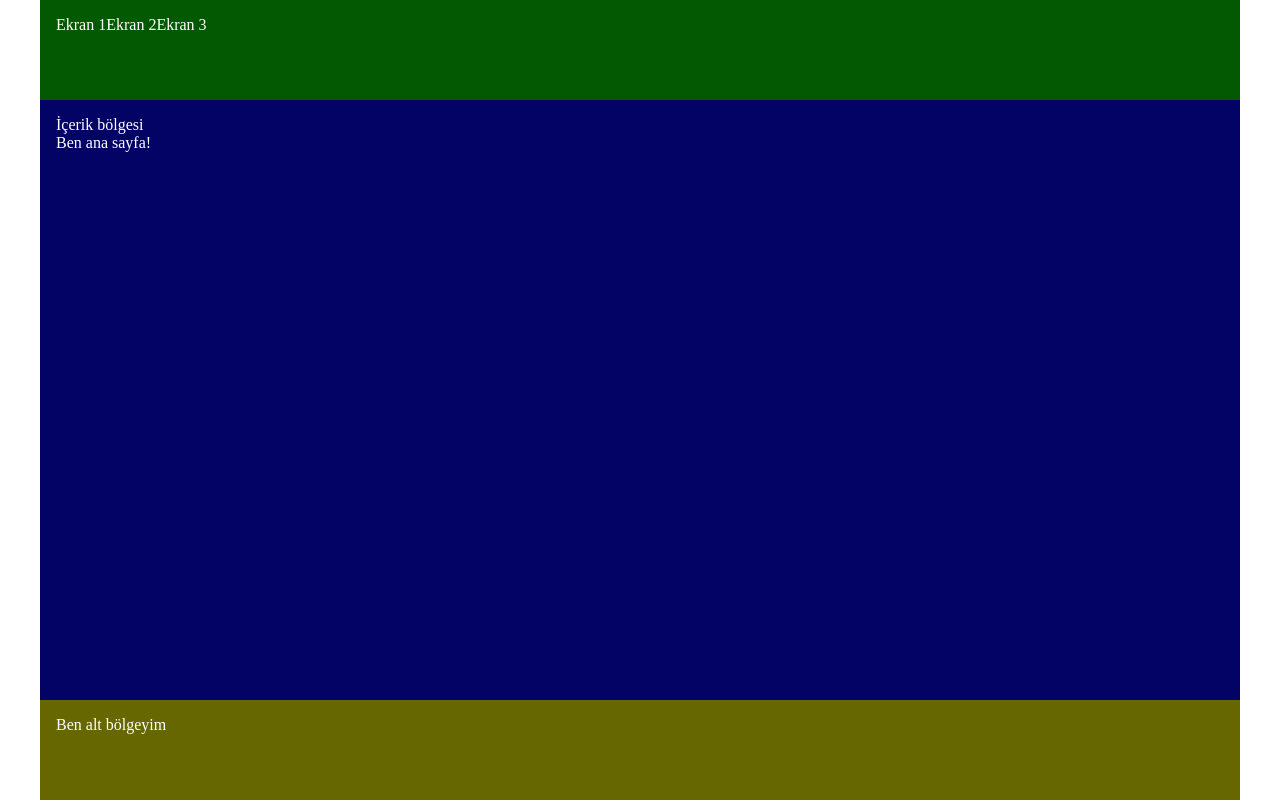
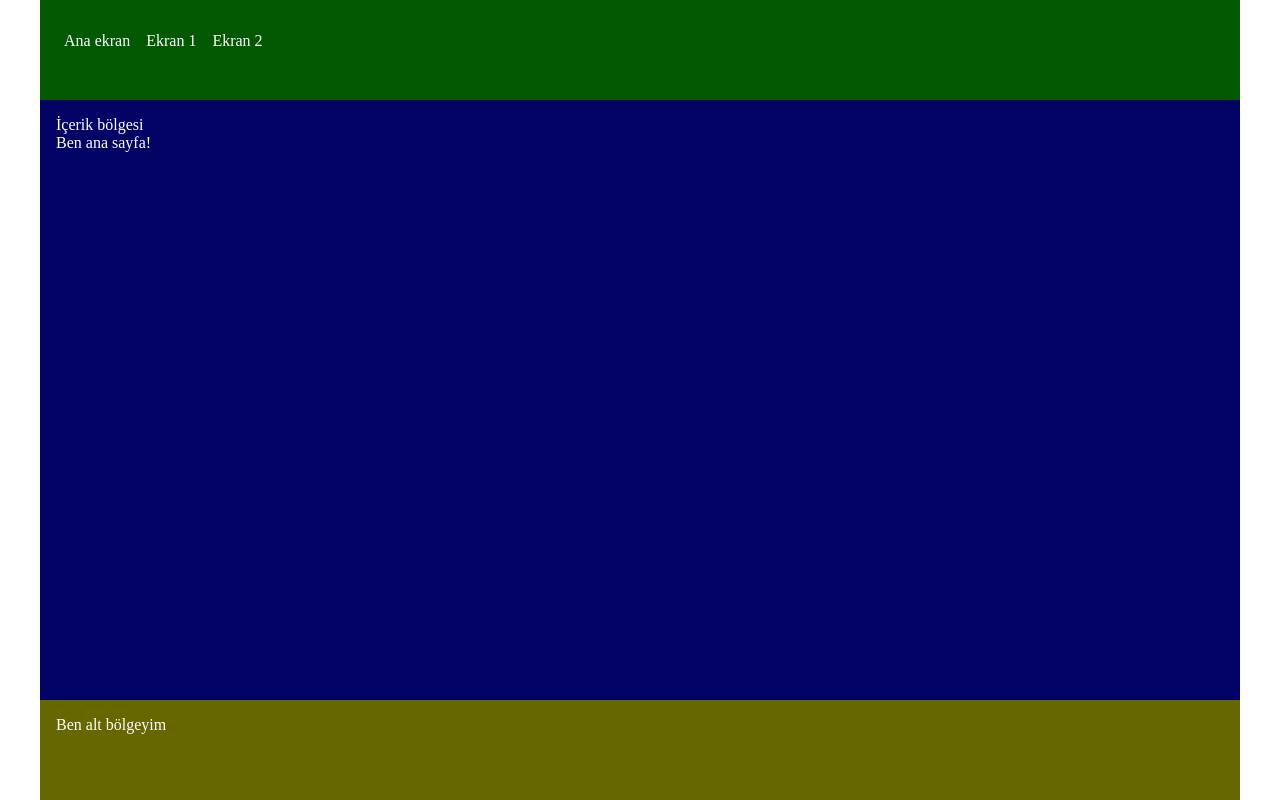
Before and after one commit to OrkhanAsgarov/ders13, a React (Create React App) app: page / in a window 1280 px wide. Built offline with nearby package versions, Linux system fonts and the light colour scheme.

Commit message:
Header ve linkler bicimlendirildi.

```diff
--- a/src/App.js
+++ b/src/App.js
@@ -3,18 +3,13 @@ import Ekran1 from "./ekranlar/Ekran1";
 import Ekran2 from "./ekranlar/Ekran2";
 import Bulunamadi from "./ekranlar/Bulunamadi";
 import AnaEkran from "./ekranlar/AnaEkran";
+import Header from "./Header";
 
 function App() {
   return (
     <>
       <BrowserRouter>
-        <header>
-          <nav>
-            <a>Ekran 1</a>
-            <a>Ekran 2</a>
-            <a>Ekran 3</a>
-          </nav>
-        </header>
+        <Header />
 
         <section>
           <p>İçerik bölgesi</p>
--- /dev/null
+++ b/src/Header.jsx
@@ -0,0 +1,16 @@
+import {Link} from 'react-router-dom';
+
+function Header() {
+
+    return (
+        <header>
+          <nav>
+            <Link to="/">Ana ekran</Link>
+            <Link to="/ekran1">Ekran 1</Link>
+            <Link to="/ekran2">Ekran 2</Link>
+          </nav>
+        </header>
+    );
+}
+
+export default Header;
--- a/src/style.css
+++ b/src/style.css
@@ -2,6 +2,13 @@
     box-sizing: border-box;
     margin: 0;
     padding: 0;
+}
+
+a {
+    color: white;
+    text-decoration: none;
+    display: inline-block;
+    padding: 1rem 0.5rem;
 }
 
 header,
```
